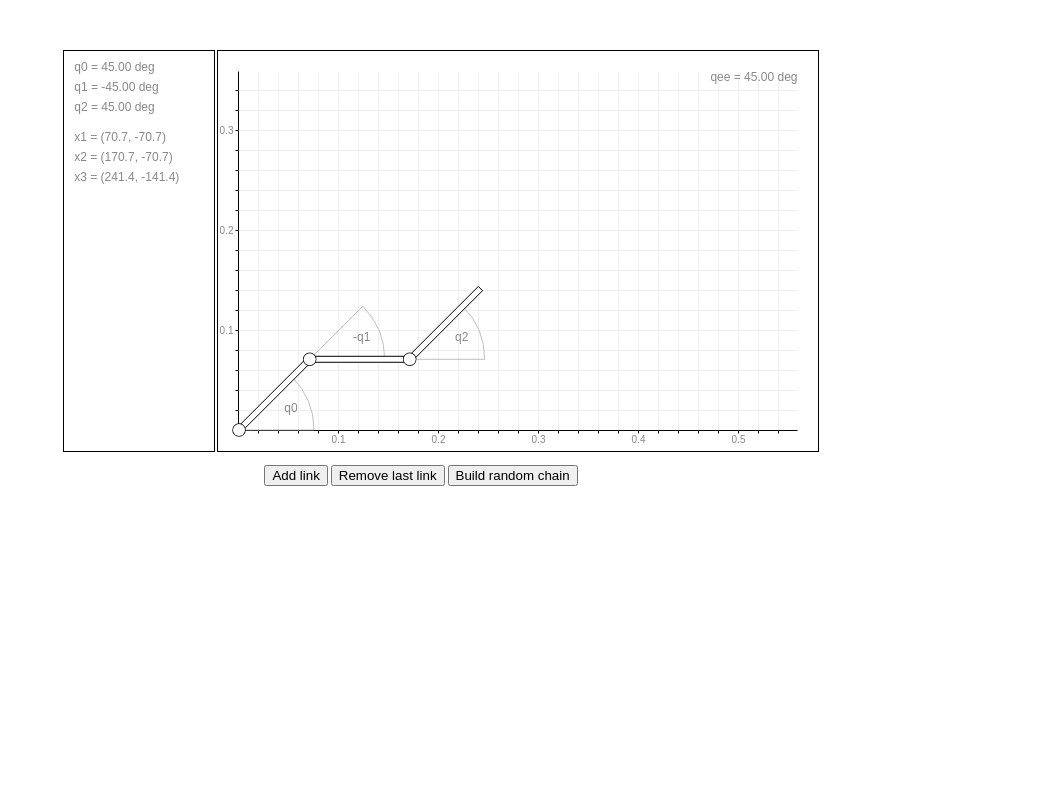
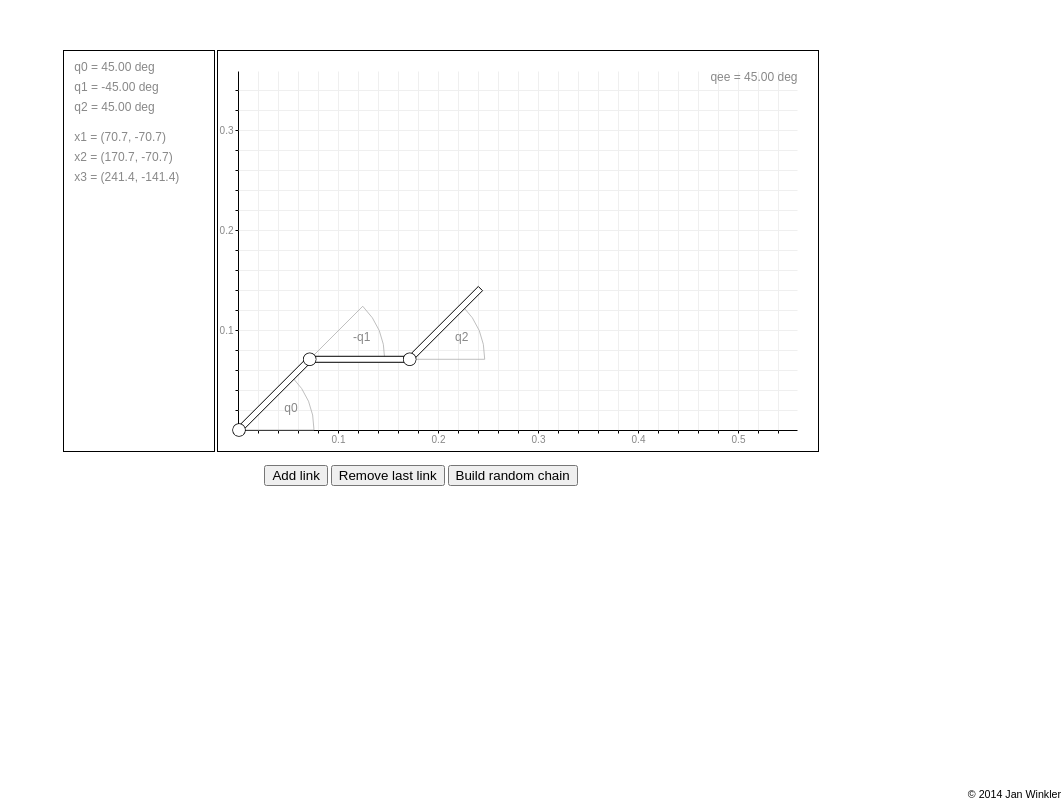
Before and after one commit to fairlight1337/kinematics_tutor, a plain HTML site: page index.html in a window 1280 px wide. Shown: the whole page, without its empty margins (219-1280 px from the left). Drawn offline with Linux system fonts and the light colour scheme.

Commit message:
Added copyright notice

```diff
--- a/index.html
+++ b/index.html
@@ -25,5 +25,8 @@
 	<button type="Button" onmousedown="remove_last_link(); redraw_canvas();">Remove last link</button>
 	<button type="Button" onmousedown="build_random_chain(); redraw_canvas();">Build random chain</button>
       </center>
+      <span style="position: absolute; right: 0px; bottom: 0px;">
+	&copy; 2014 Jan Winkler
+      </span>
     </body>
 </html>
```
